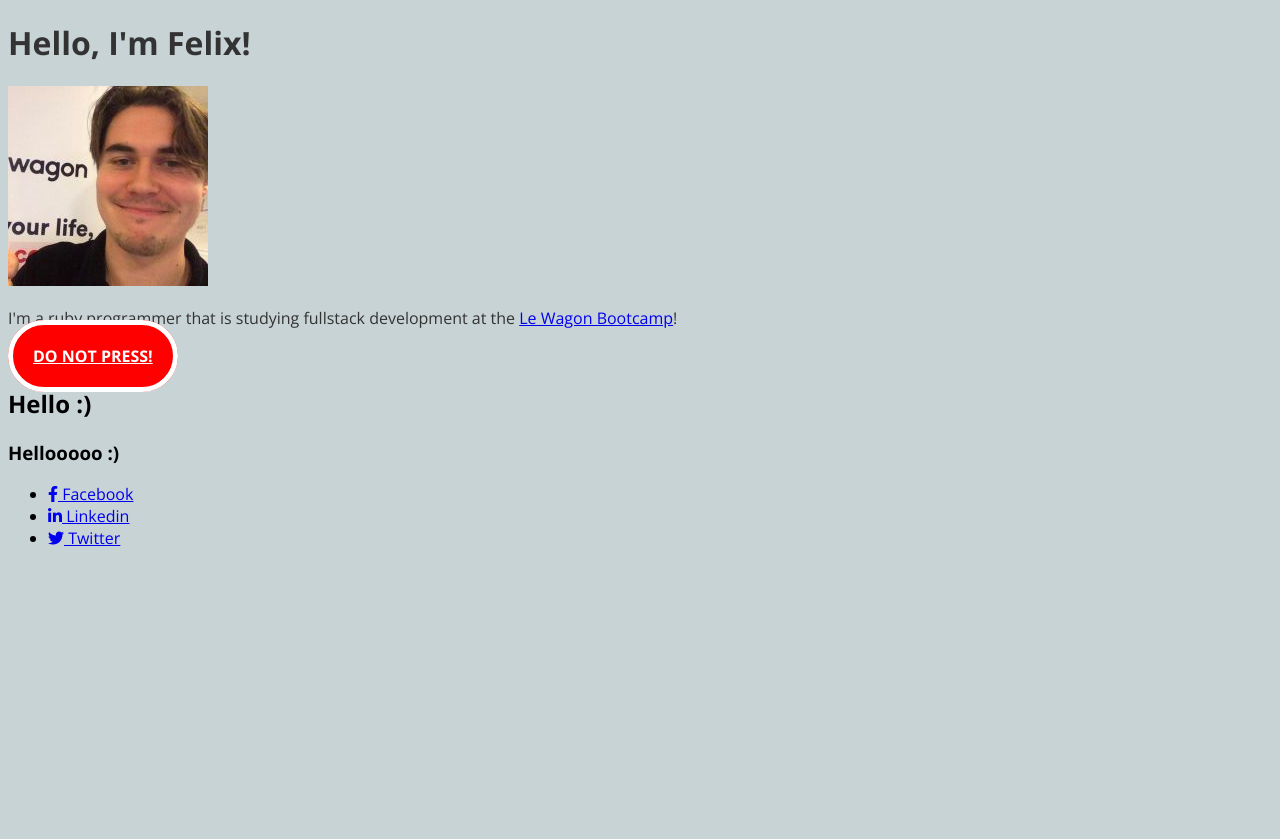
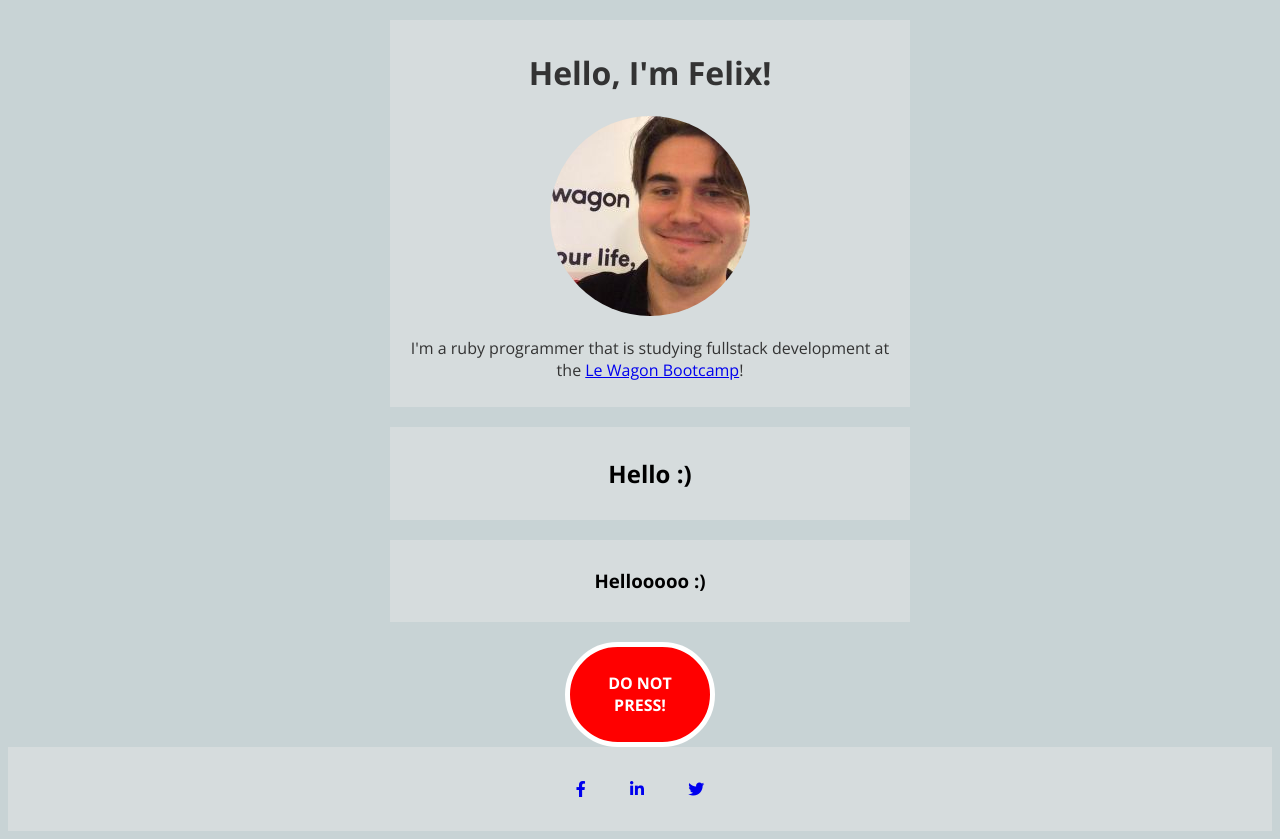
Before and after one commit to felane/profile, a plain HTML site: page index.html in a window 1280 px wide. Before the commit the page ends 800 px from the top, so only its background shows below. Drawn offline with nearby package versions, Linux system fonts and the light colour scheme.

Commit message:
profile update 3

```diff
--- a/index.html
+++ b/index.html
@@ -1,4 +1,4 @@
-<!DOCTYPE HTML>
+<!DOCTYPE html>
 
 <html>
   <head>
@@ -6,45 +6,45 @@
     <meta charset="utf-8">
     <link rel="stylesheet" href="https://use.fontawesome.com/releases/v5.12.1/css/all.css">
     <link rel="stylesheet" type="text/css" href="style.css">
+    <meta name="viewport" content="width=device-width, initial-scale=1">
   </head>
 
   <body>
-  <div>
+  <div class="container">
+      <div class="card">
         <h1>Hello, I'm Felix!</h1>
-      <img src="images/profilepic.jpg" alt="Felix Profile Picture" class="PP">
+        <img src="images/profilepic.jpg" alt="Felix Profile Picture" class="pp">
         <p>I'm a ruby programmer that is studying fullstack development at the <a href="https://www.lewagon.com" target="_blank">Le Wagon Bootcamp</a>!</p>
+      </div>
+      <div class="card">
+        <h2>Hello :)</h2>
+      </div>
+
+      <div class="card">
+        <h3>Hellooooo :)</h3>
       </div>
 
       <div>
         <a href="https://cat-bounce.com/" target="_blank" class="catbutton">DO NOT PRESS!</a>
     </div>
-
-
-  <div>
-  <h2>Hello :)</h2>
 </div>
 
-
-  <div>
-  <h3>Hellooooo :)</h3>
-  </div>
-
-<div>
+<div class="footerclass">
 <footer>
     <ul>
       <li>
         <a href="https://www.facebook.com/felix.ronn.3" target="_blank">
-          <i class="fab fa-facebook-f"></i> Facebook
+          <i class="fab fa-facebook-f"></i>
         </a>
       </li>
       <li>
         <a href="https://www.linkedin.com/in/felix-r%C3%B6nn-97a308117/" target="_blank">
-          <i class="fab fa-linkedin-in"></i> Linkedin
+          <i class="fab fa-linkedin-in"></i>
         </a>
       </li>
       <li>
         <a href="#" target="_blank">
-          <i class="fab fa-twitter"></i> Twitter
+          <i class="fab fa-twitter"></i>
         </a>
       </li>
     </ul>
--- a/style.css
+++ b/style.css
@@ -8,24 +8,92 @@ body{
 
 h1{
   color: #333333;
-  text-align: left;
 }
 
 p{
   color: #333333;
 }
 
+footer{
+  width: 500px;
+  margin: 0 auto;
+  padding: 15px;
+}
+
+footer ul {
+  list-style: none;
+  text-align: center;
+  padding-inline-start: 0px;
+}
+
+footer li {
+  display: inline-block;
+  margin: 0 20px;
+}
+
+p {
+  text-align: center;
+}
+
+.container{
+  width: 500px;
+  margin: 0 auto;
+  text-align: center;
+}
+
+.card {
+  padding: 10px;
+  background-color: white;
+  background-color: rgba(230, 230, 230, .5);
+  width: 500px;
+  margin: 20px auto;
+}
+
+.pp {
+  border-radius: 50%;
+}
+
+.footerclass {
+  background-color: white;
+  background-color: rgba(230, 230, 230, .5);
+}
 .catbutton{
+  text-decoration: none;
+  width: 500px;
+  margin: 0 auto;
   background: red;
   color: white;
   font-weight: 900;
   padding: 20px;
+  padding-top: 25px;
   border-radius: 90px;
-  height: 100px;
+  height: 50px;
   width: 100px;
   border: 5px solid white;
+  display: block;
+  text-align: center;
 }
 
 .catbutton:hover{
   background: #8D021F;
 }
+
+
+@media (max-width: 960px) {
+  /* For a screen < 960px, this CSS will be read */
+  .container {
+    width: 700px;
+  }
+}
+@media (max-width: 720px) {
+  /* For a screen < 720px, this CSS will be read */
+  .container {
+    width: 500px;
+  }
+}
+@media (max-width: 540px) {
+  /* For a screen < 540px, this CSS will be read */
+  .container {
+    width: 300px;
+  }
+}
```
Lines whose indentation alone changed are shown as unchanged.
